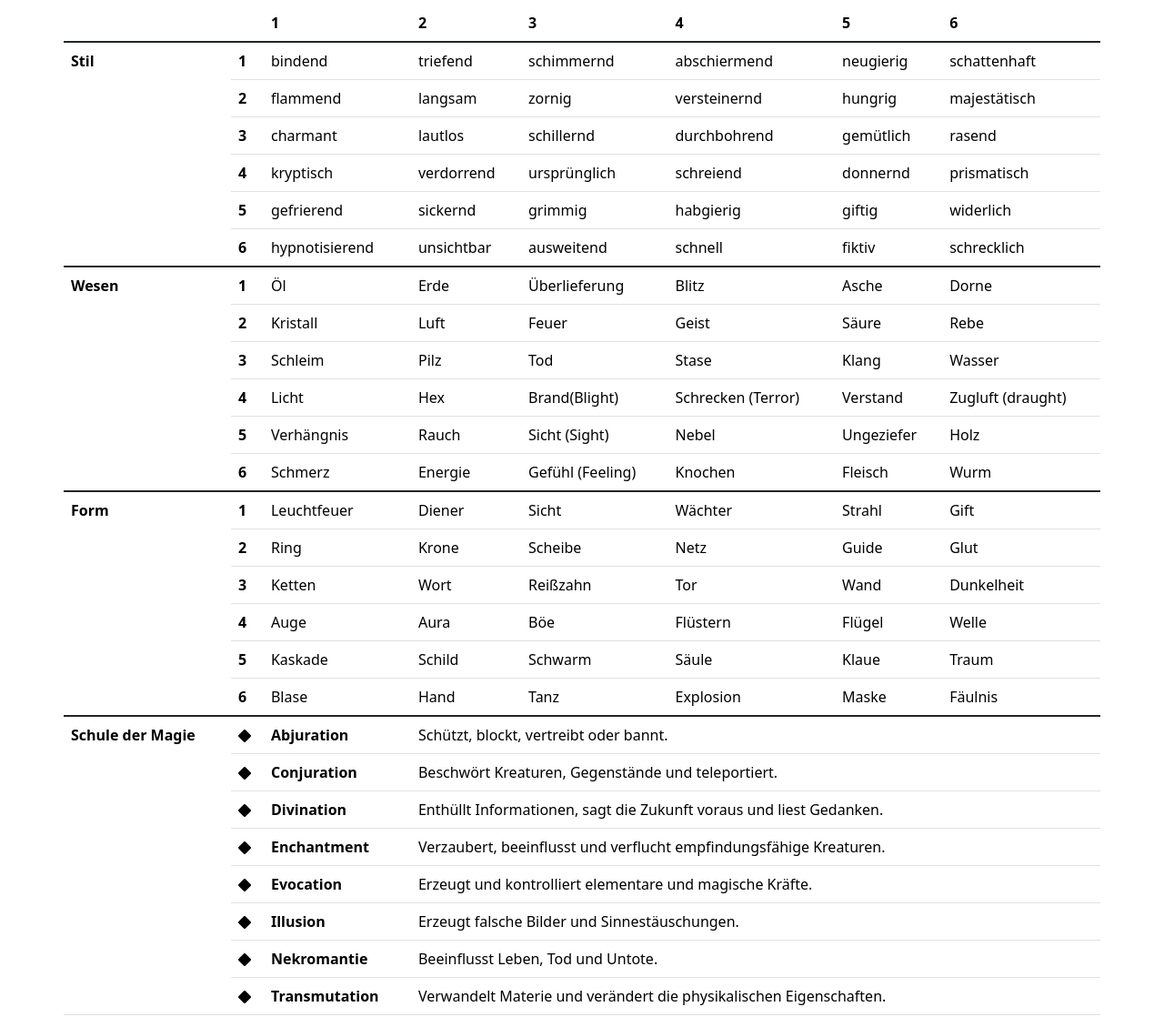
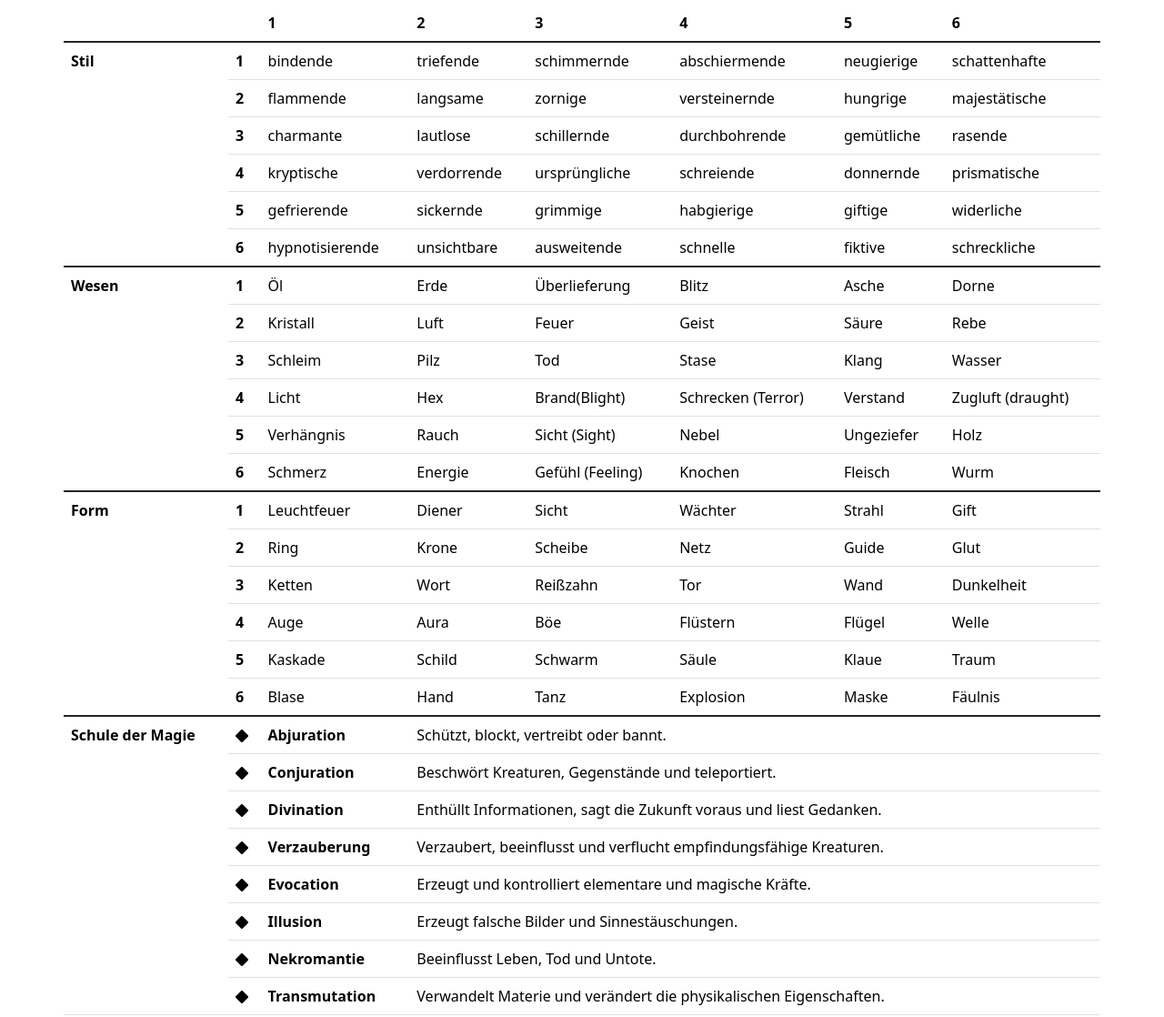
Before and after one commit to Varomyr/grimwild, a plain HTML site: page spellcrucible.html in a window 1280 px wide. Shown: the part 383-1501 px from the top of the page at 91% size. Drawn offline with nearby package versions, Linux system fonts and the light colour scheme.

Commit message:
Verbesserung der Stil und Schule der Magie übersetzung

```diff
--- a/spellcrucible.html
+++ b/spellcrucible.html
@@ -196,12 +196,12 @@
   createApp({
     setup() {
       const style = new Crucible([
-        [ "bindend", "triefend", "schimmernd", "abschiermend", "neugierig", "schattenhaft" ],
-        [ "flammend", "langsam", "zornig", "versteinernd", "hungrig", "majestätisch" ],
-        [ "charmant", "lautlos", "schillernd", "durchbohrend", "gemütlich", "rasend" ],
-        [ "kryptisch", "verdorrend", "ursprünglich", "schreiend", "donnernd", "prismatisch" ],
-        [ "gefrierend", "sickernd", "grimmig", "habgierig", "giftig", "widerlich" ],
-        [ "hypnotisierend", "unsichtbar", "ausweitend", "schnell", "fiktiv", "schrecklich" ]
+        [ "bindende", "triefende", "schimmernde", "abschiermende", "neugierige", "schattenhafte" ],
+        [ "flammende", "langsame", "zornige", "versteinernde", "hungrige", "majestätische" ],
+        [ "charmante", "lautlose", "schillernde", "durchbohrende", "gemütliche", "rasende" ],
+        [ "kryptische", "verdorrende", "ursprüngliche", "schreiende", "donnernde", "prismatische" ],
+        [ "gefrierende", "sickernde", "grimmige", "habgierige", "giftige", "widerliche" ],
+        [ "hypnotisierende", "unsichtbare", "ausweitende", "schnelle", "fiktive", "schreckliche" ]
       ]);
 
       const essence = new Crucible([
@@ -247,7 +247,7 @@
         "Abjuration": "Schützt, blockt, vertreibt oder bannt.",
         "Conjuration": "Beschwört Kreaturen, Gegenstände und teleportiert.",
         "Divination": "Enthüllt Informationen, sagt die Zukunft voraus und liest Gedanken.",
-        "Enchantment": "Verzaubert, beeinflusst und verflucht empfindungsfähige Kreaturen.",
+        "Verzauberung": "Verzaubert, beeinflusst und verflucht empfindungsfähige Kreaturen.",
         "Evocation": "Erzeugt und kontrolliert elementare und magische Kräfte.",
         "Illusion": "Erzeugt falsche Bilder und Sinnestäuschungen.",
         "Nekromantie": "Beeinflusst Leben, Tod und Untote.",
@@ -257,7 +257,7 @@
         "Abjuration",
         "Conjuration",
         "Divination",
-        "Enchantment",
+        "Verzauberung",
         "Evocation",
         "Illusion",
         "Nekromantie",
```
